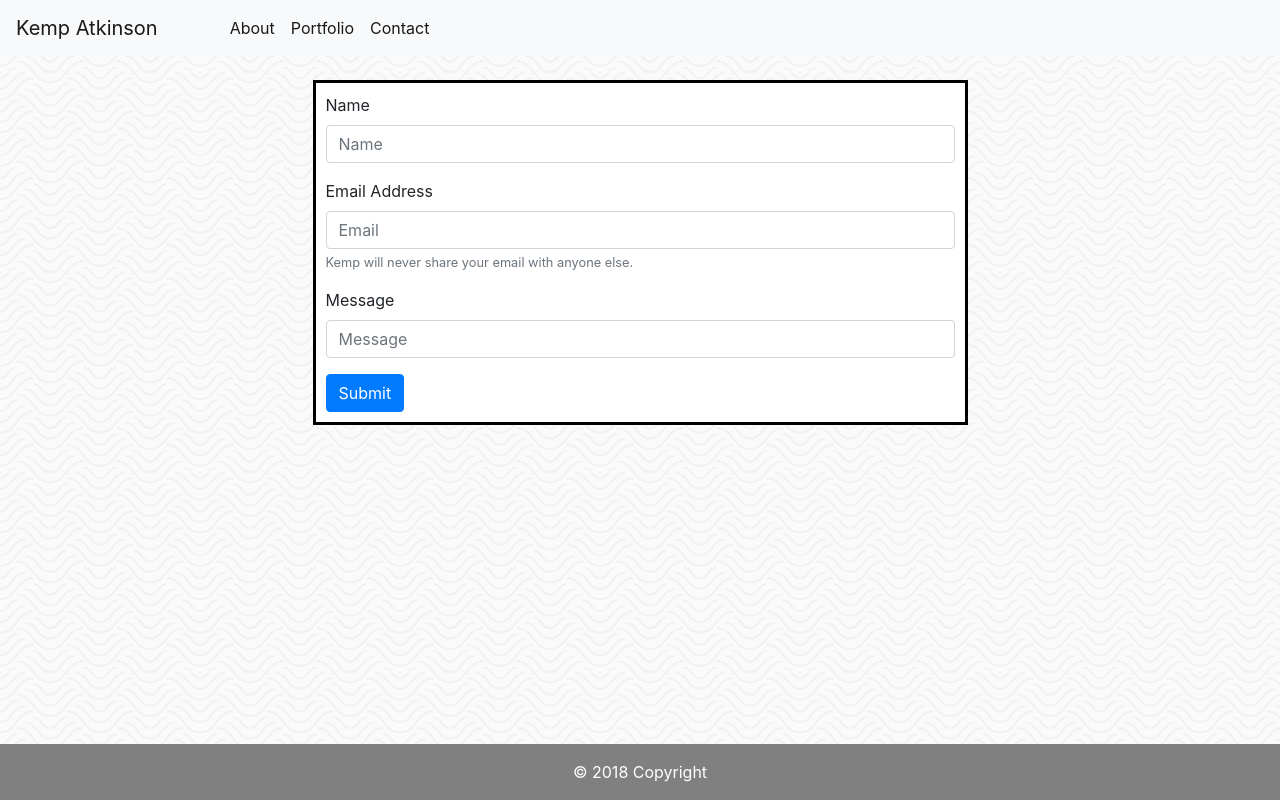
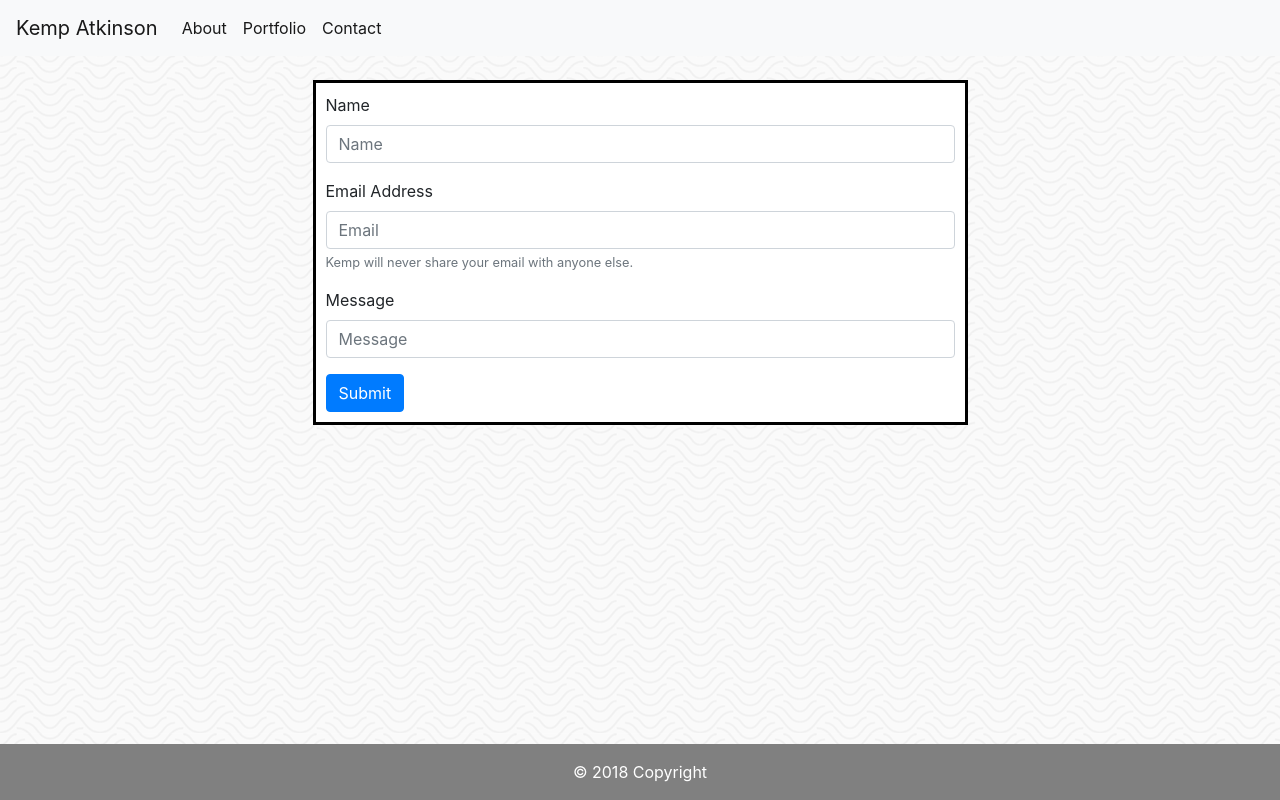
Before and after one commit to kempatkinson/Bootstrap-Portfolio, a plain HTML site: page contact.html in a window 1280 px wide. Drawn offline with nearby package versions, Linux system fonts and the light colour scheme.

Commit message:
trying to fix links

```diff
--- a/contact.html
+++ b/contact.html
@@ -20,7 +20,7 @@
         </button>
         <div class="collapse navbar-collapse" id="navbarNavAltMarkup">
             <div class="navbar-nav">
-                <a class="ml-5 nav-item nav-link active" href="https://kempatkinson.github.io/Bootstrap-Portfolio/index.html">About </a>
+                <a class="nav-item nav-link active" href="https://kempatkinson.github.io/Bootstrap-Portfolio/index.html">About </a>
                 <a class="nav-item nav-link active" href="https://kempatkinson.github.io/Bootstrap-Portfolio/portfolio.html">Portfolio</a>
                 <a class="nav-item nav-link active" href="https://kempatkinson.github.io/Bootstrap-Portfolio/contact.html">Contact</a>
             </div>
```
Also changed, not shown: index.html (+1 -1 lines), portfolio.html (+1 -1 lines).
